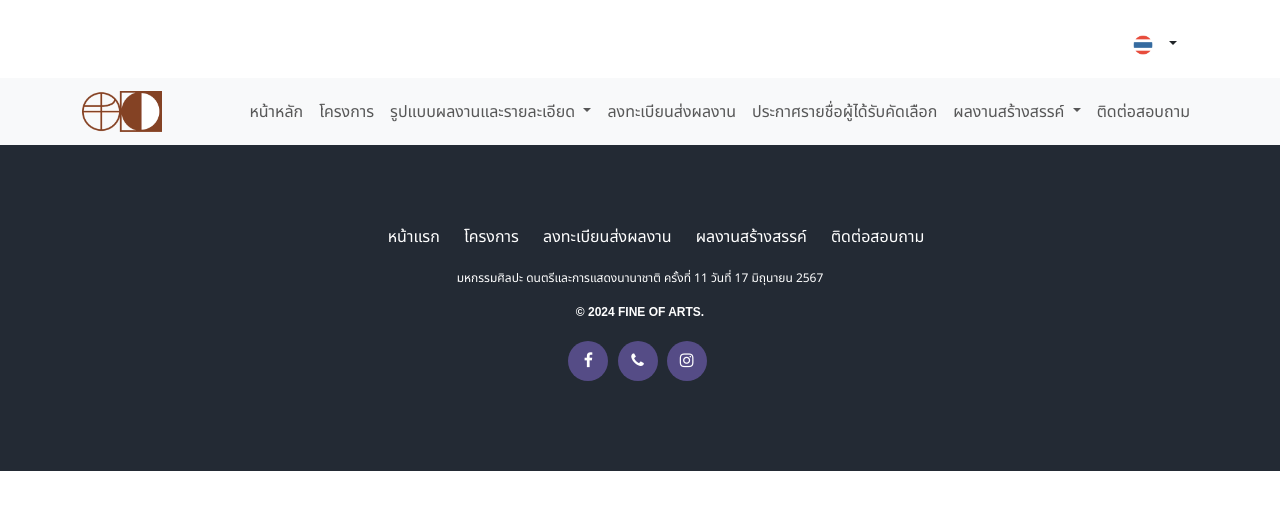
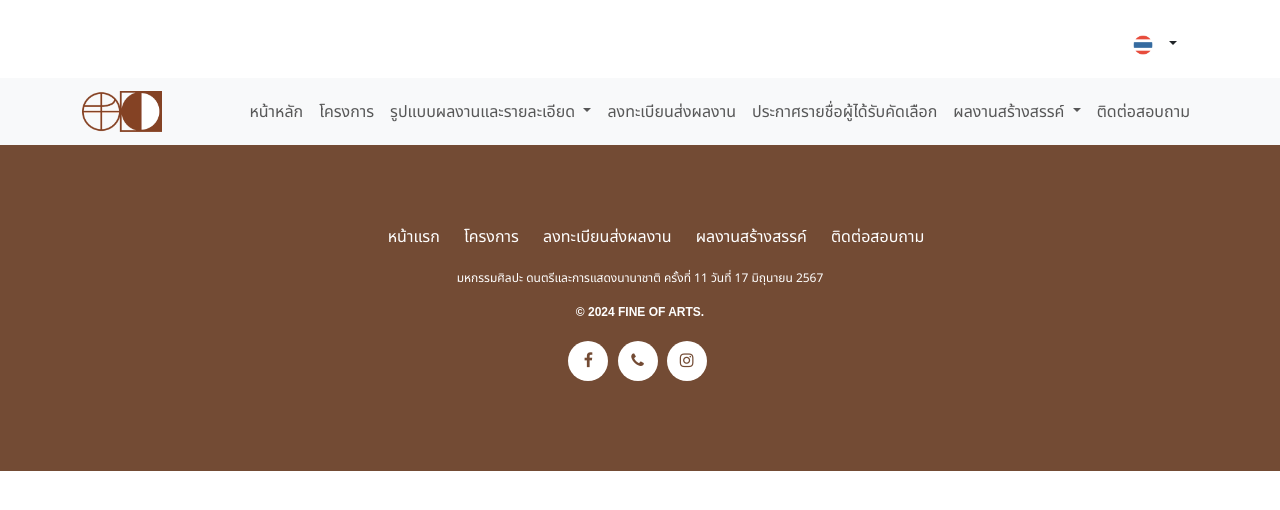
Before and after one commit to kaanchita/fofaweb_boot, a website: page index.html in a window 1280 px wide. Drawn offline with nearby package versions, Linux system fonts and the light colour scheme.

Commit message:
color change

```diff
--- a/src/style.css
+++ b/src/style.css
@@ -3,11 +3,9 @@ body {
     font-family: 'Noto Sans Thai', sans-serif;
 }
 
-
-
 /* footer */
 .footer {
-    background:#232a34;
+    background:#734B34;
 	padding-bottom: 50px;
 	padding-top: 80px;
 }
@@ -47,7 +45,7 @@ display: inline-block;
 .footer_profile ul li a img{width:60px;}
 
 .footer_profile ul li a {
-	background: #554c86;
+	background: #fff;
 	width: 40px;
 	height: 40px;
 	display: block;
@@ -59,7 +57,7 @@ display: inline-block;
 	text-decoration: none;
 	-webkit-transition: .3s;
 	transition: .3s;
-	color: #fff;
+	color: #734B34;
 }
 .footer_copyright {
     margin-bottom: 20px;
```
